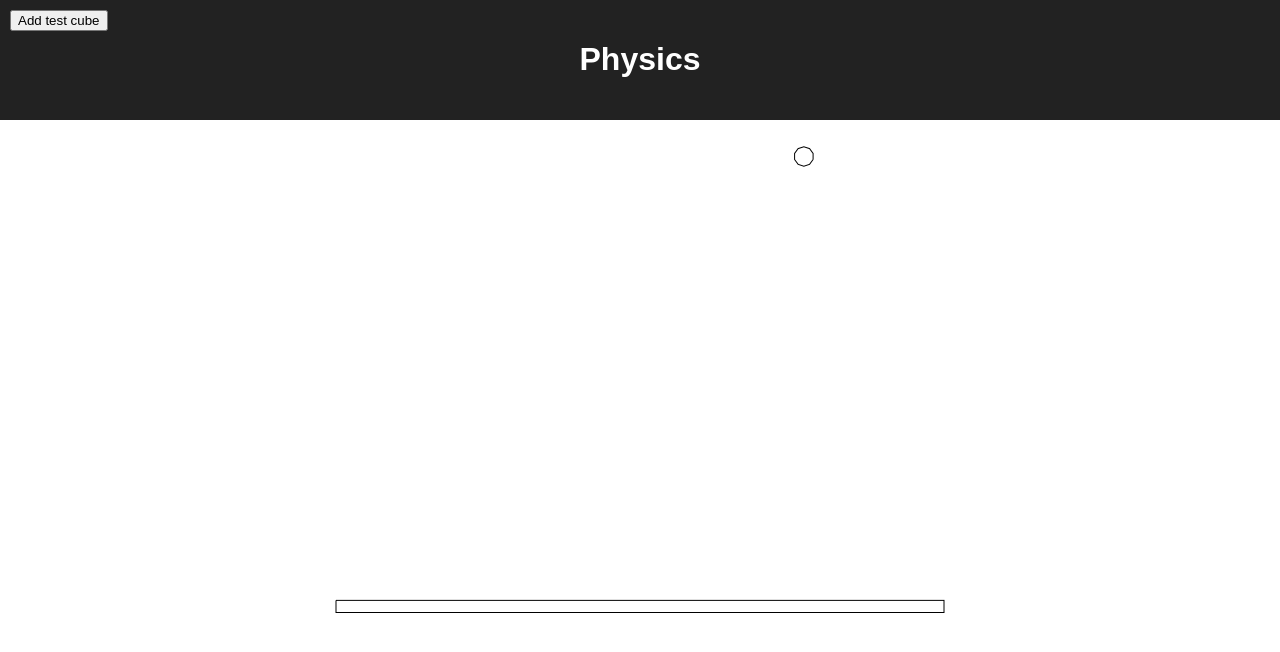
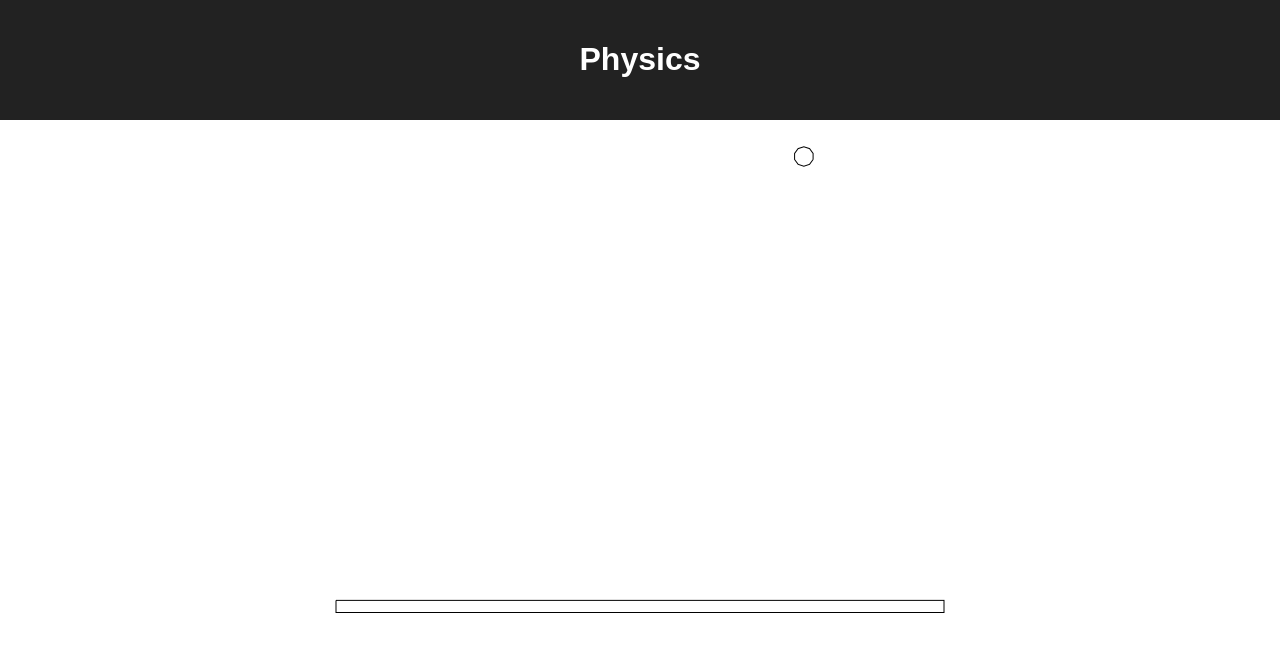
Before and after one commit to Rob-Owen/Rob-Owen.github.io, a React (Create React App) app: page / in a window 1280 px wide. Shown: the top 652 px of the page. Built offline with nearby package versions, Linux system fonts and the light colour scheme; the HTML template or start-up script is replaced by a standard one.

Commit message:
removed button - clicking everywhere now works

```diff
--- a/src/AddButton.tsx
+++ /dev/null
@@ -1,22 +0,0 @@
-import * as React from 'react';
-
-interface AddButtonProps {
-    clickedCallback: () => void;
-}
-
-export default class AddButton extends React.Component<AddButtonProps, {}> {
-    private clickedCallback: () => void;
-
-    public constructor(props: AddButtonProps) {
-        super(props);
-        this.clickedCallback = props.clickedCallback;
-    }
-
-    render() {
-        return (
-            <button className="AddButton" onClick={this.clickedCallback}>
-                Add test cube
-            </button>
-        );
-    }
-}
--- a/src/App.tsx
+++ b/src/App.tsx
@@ -1,7 +1,6 @@
 import * as React from 'react';
 import './App.css';
 import GameCanvas from './GameCanvas';
-import AddButton from './AddButton';
 
 class App extends React.Component<{}, {}> {
     render() {
--- a/src/GameCanvas.tsx
+++ b/src/GameCanvas.tsx
@@ -2,7 +2,6 @@ import * as React from 'react';
 import { Engine, World } from 'matter-js';
 import * as BodyManager from './Bodies';
 import MyRenderer from './Renderers/myRenderer';
-import AddButton from './AddButton';
 import PointerTracker from './PointTracker';
 
 interface CanvasState {
@@ -31,8 +30,11 @@ export default class GameCanvas extends React.Component<{}, CanvasState> {
     public render() {
         return (
             <div>
-                <canvas className="Game-Canvas" ref={canvas => { this.gameCanvas = canvas!; }}/>
-                <AddButton clickedCallback={this.addNewSquare}/>
+                <canvas
+                    onClick={this.addNewSquare}
+                    className="Game-Canvas"
+                    ref={canvas => { this.gameCanvas = canvas!; }}
+                />
             </div>
         );
     }
```
